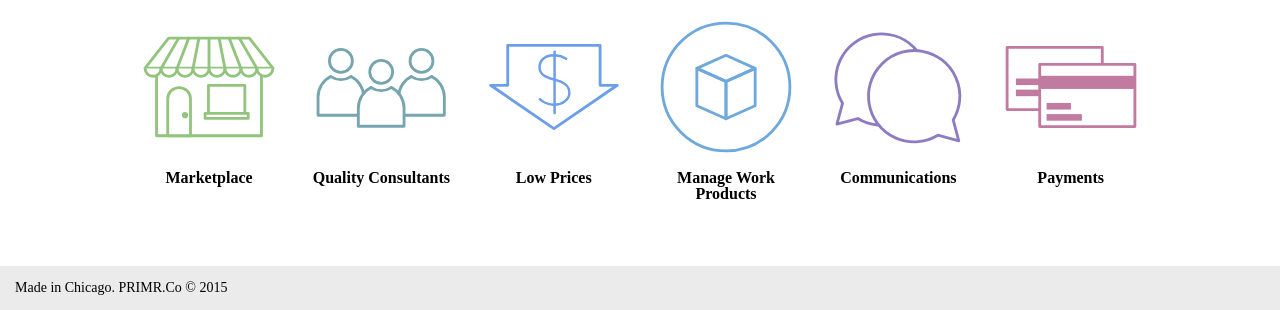
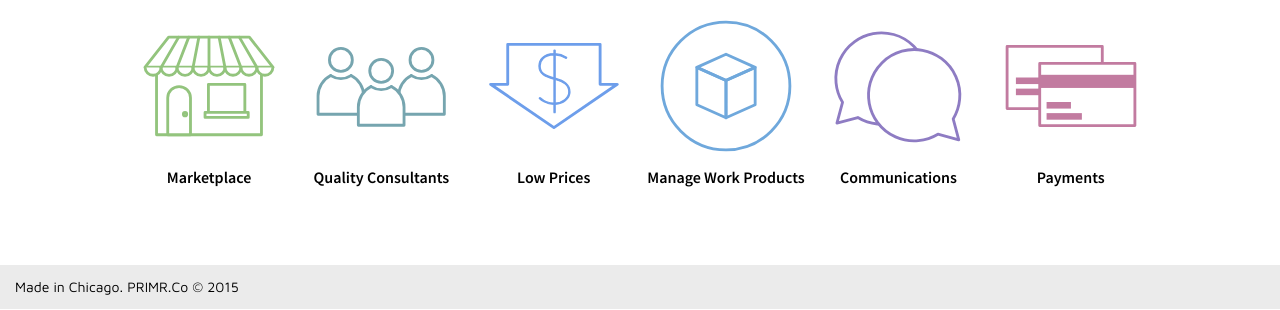
Before and after one commit to jjyoon/primr, a plain HTML site: page index.html in a window 1280 px wide. Shown: the part 573-883 px from the top of the page. Drawn offline with nearby package versions, Linux system fonts and the light colour scheme.

Commit message:
1/10/16 font update

```diff
--- a/css/style.scss
+++ b/css/style.scss
@@ -55,7 +55,7 @@ body {
 
 html {
     font-size: 16px;
-    font-family: Maven Pro;
+    font-family: 'Maven Pro', sans-serif;
 }
 
 body {
@@ -144,7 +144,7 @@ body > header {
         @include translateY(-50%);
         color: #fff;
         font-weight: 100;
-        font-family: Source Sans Pro;
+        font-family: 'Source Sans Pro';
 
         h1 {
             margin-top: 25px;
@@ -354,7 +354,7 @@ body > header {
 
 .graphics {
     margin: 25px auto;
-    font-family: Source Sans Pro;
+    font-family: 'Source Sans Pro', sans-serif;
 
     h2 {
         text-align: center;
--- a/index.html
+++ b/index.html
@@ -7,6 +7,7 @@
     <meta name="description" content="Making Better Analytics for Primary Health Care Providers">
     <title>PRIMR - Making Better Analytics for Primary Health Care Providers</title>
     <link rel="stylesheet" href="css/reset.css">
+    <link href='https://fonts.googleapis.com/css?family=Source+Sans+Pro:400,300,600,700|Maven+Pro:400,500,700' rel='stylesheet' type='text/css'>
     <link rel="stylesheet" href="css/style.css">
 </head>
 
```
Also changed, not shown: css/style.css, 1 other file.
